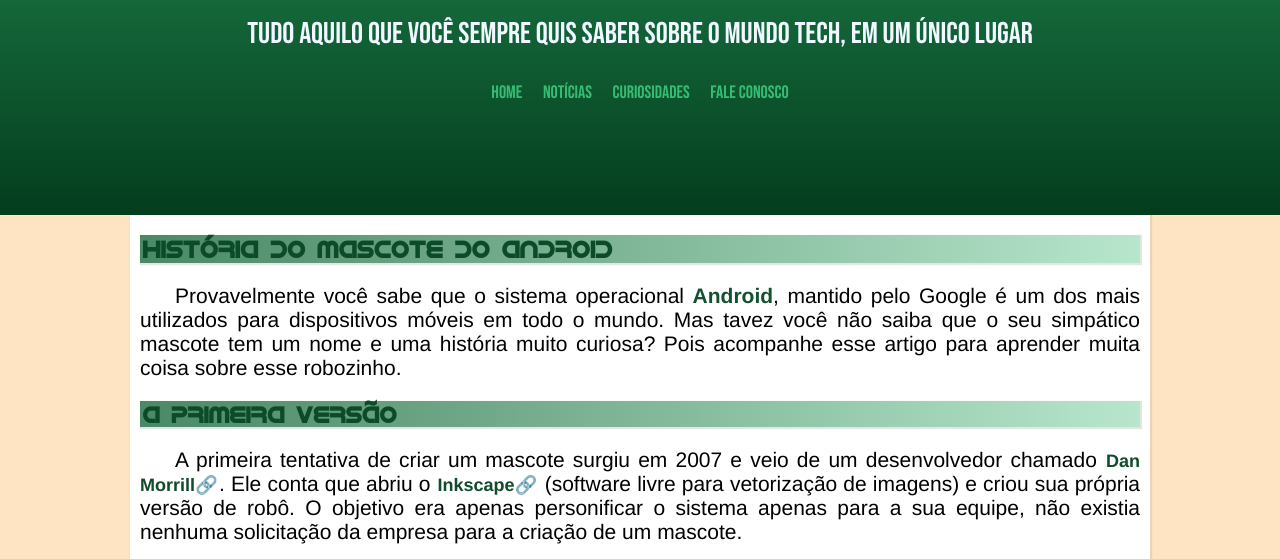
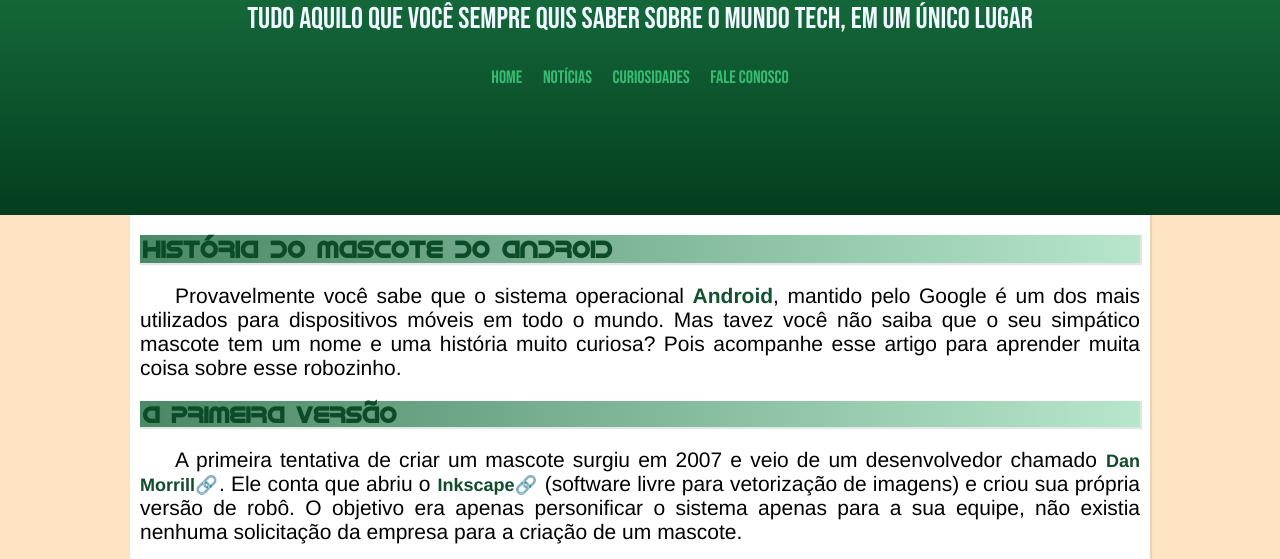
Before and after one commit to LuisFGitHub/meu-site-android, a plain HTML site: page index.html in a window 1280 px wide. Shown: the part 105-664 px from the top of the page. Drawn offline with Linux system fonts and the light colour scheme.

Commit message:
mudando header (p)

```diff
--- a/style.css
+++ b/style.css
@@ -70,8 +70,9 @@ header > h1{
 
 header> p {
     font-size: 30px;
-    padding-right: 13px;
-    padding-left: 13px;
+    padding-right: 11px;
+    padding-left: 11px;
+    margin-top: -15px;
 }
 
 
```
